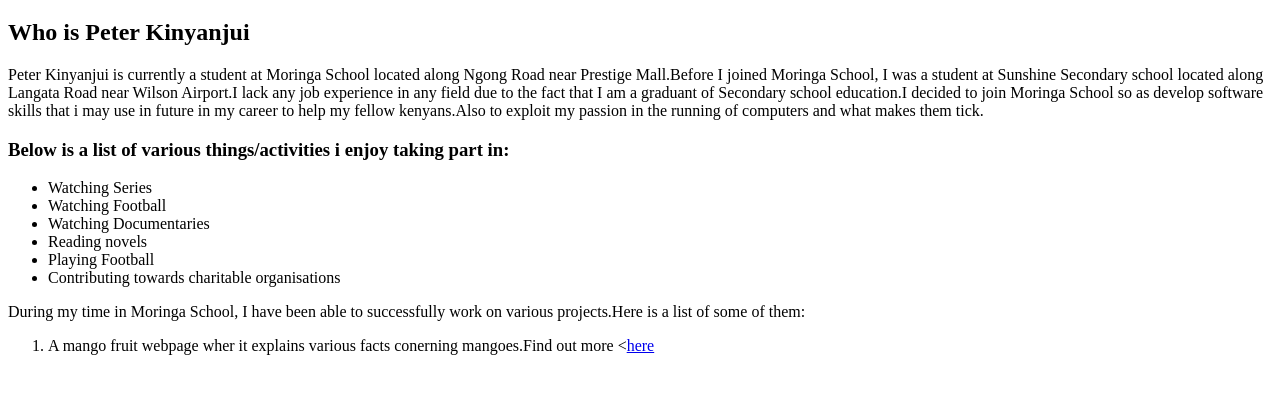
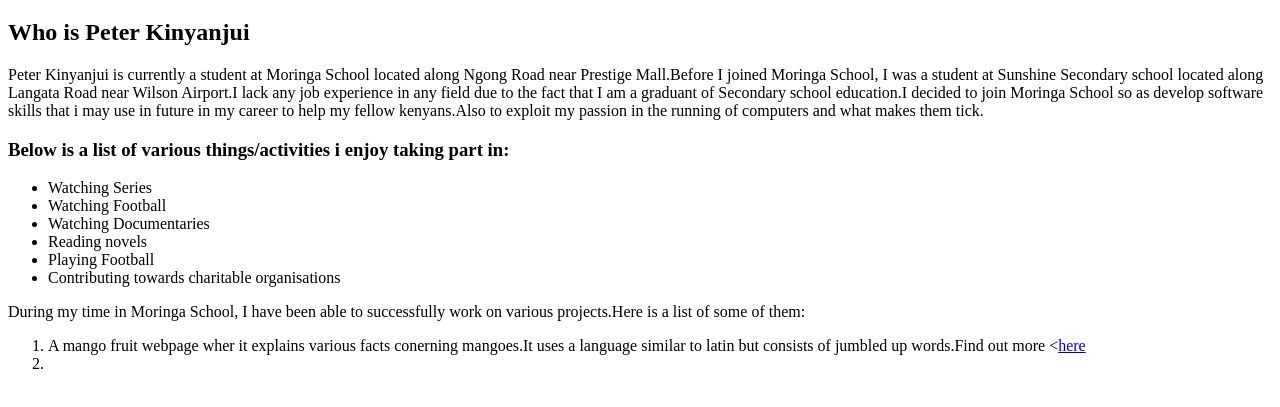
Before and after one commit to KIKIKILOKJ/Portfolio-project, a plain HTML site: page index.html in a window 1280 px wide. Shown: the part 61-468 px from the top of the page. Drawn offline with Linux system fonts and the light colour scheme.

Commit message:
Add to the initial webpage

```diff
--- a/index.html
+++ b/index.html
@@ -24,8 +24,8 @@
      <div class="main">
        <p>During my time in Moringa School, I have been able to successfully work on various projects.Here is a list of some of them:</p>
        <ol>
-         <li>A mango fruit webpage wher it explains various facts conerning mangoes.Find out more <<a href="https://github.com/KIKIKILOKJ/Mango">here</a> </li>
-
+         <li>A mango fruit webpage wher it explains various facts conerning mangoes.It uses a language similar to latin but consists of jumbled up words.Find out more <<a href="https://github.com/KIKIKILOKJ/Mango">here</a> </li>
+         <li></li>
 
        </ol>
 
```
